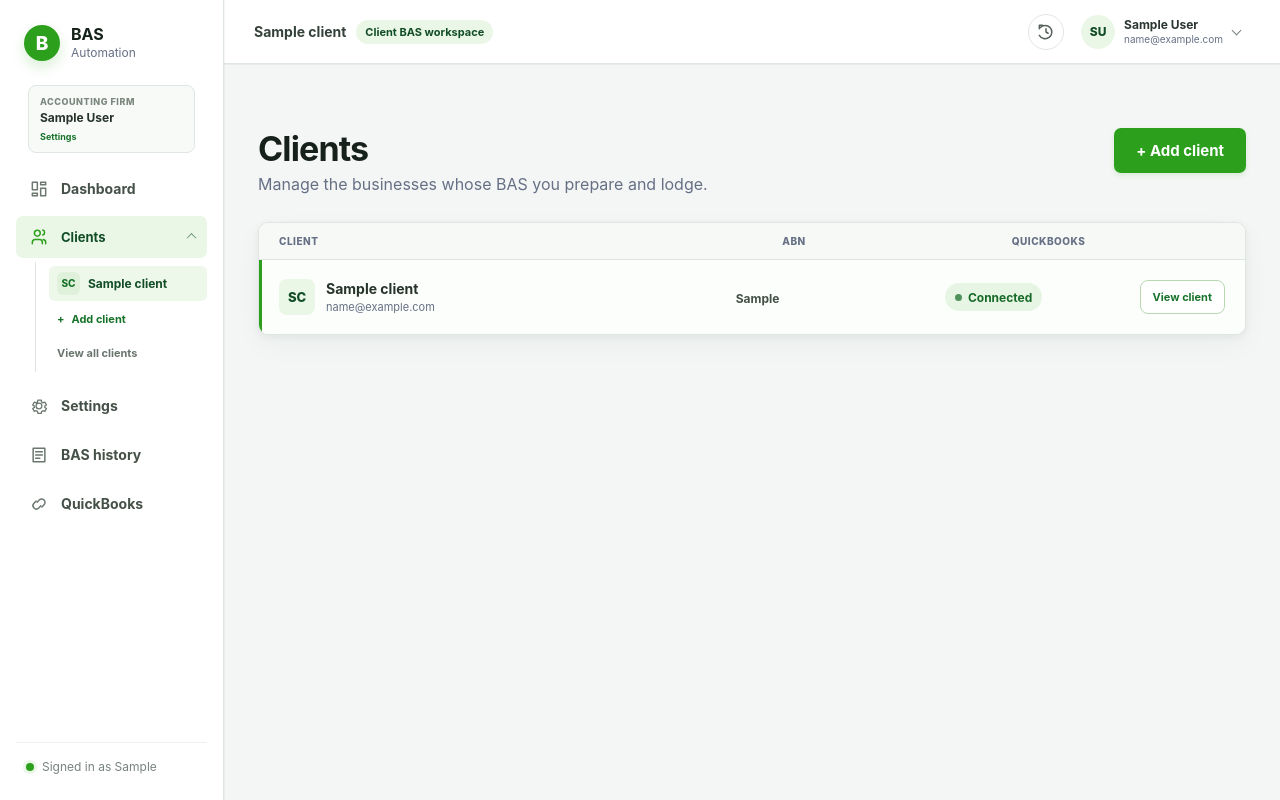
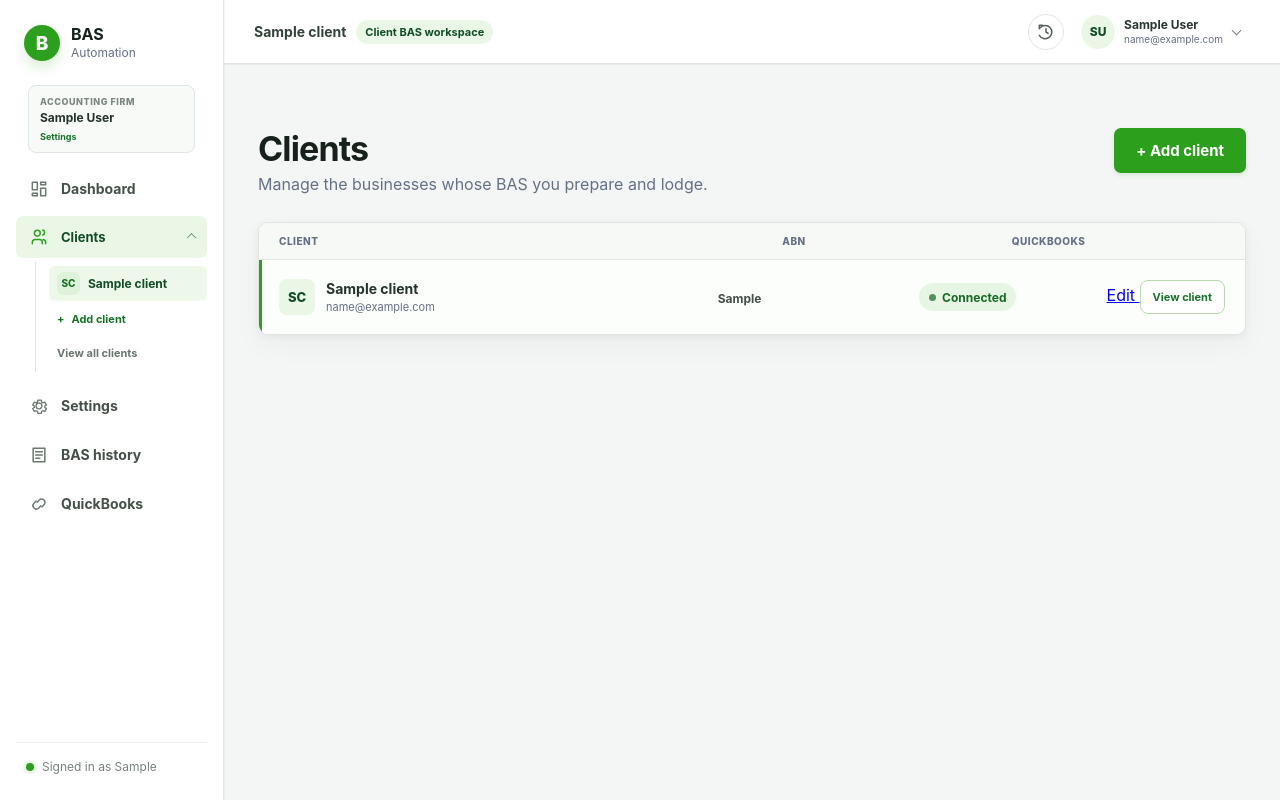
Before and after one commit to raviyadav2509/accounting, a Flask app: page /clients/ in a window 1280 px wide. Run offline with Flask 3, Linux system fonts and the light colour scheme; the visitor is signed in with stand-in values (Sample User, id 1); tables that the repository leaves empty hold one stand-in row (values such as "Sample post").

Commit message:
Add edit action to client list

```diff
--- a/templates/clients.html
+++ b/templates/clients.html
@@ -53,6 +53,10 @@
             </div>
 
             <div class="client-list-action">
+                <a class="client-inline-edit"
+                   href="{{ url_for('clients.edit_client', client_id=client.id) }}">
+                    Edit
+                </a>
                 <a class="secondary-button client-details-button"
                    href="{{ url_for('clients.client_home', client_id=client.id) }}">
                     View client
```
